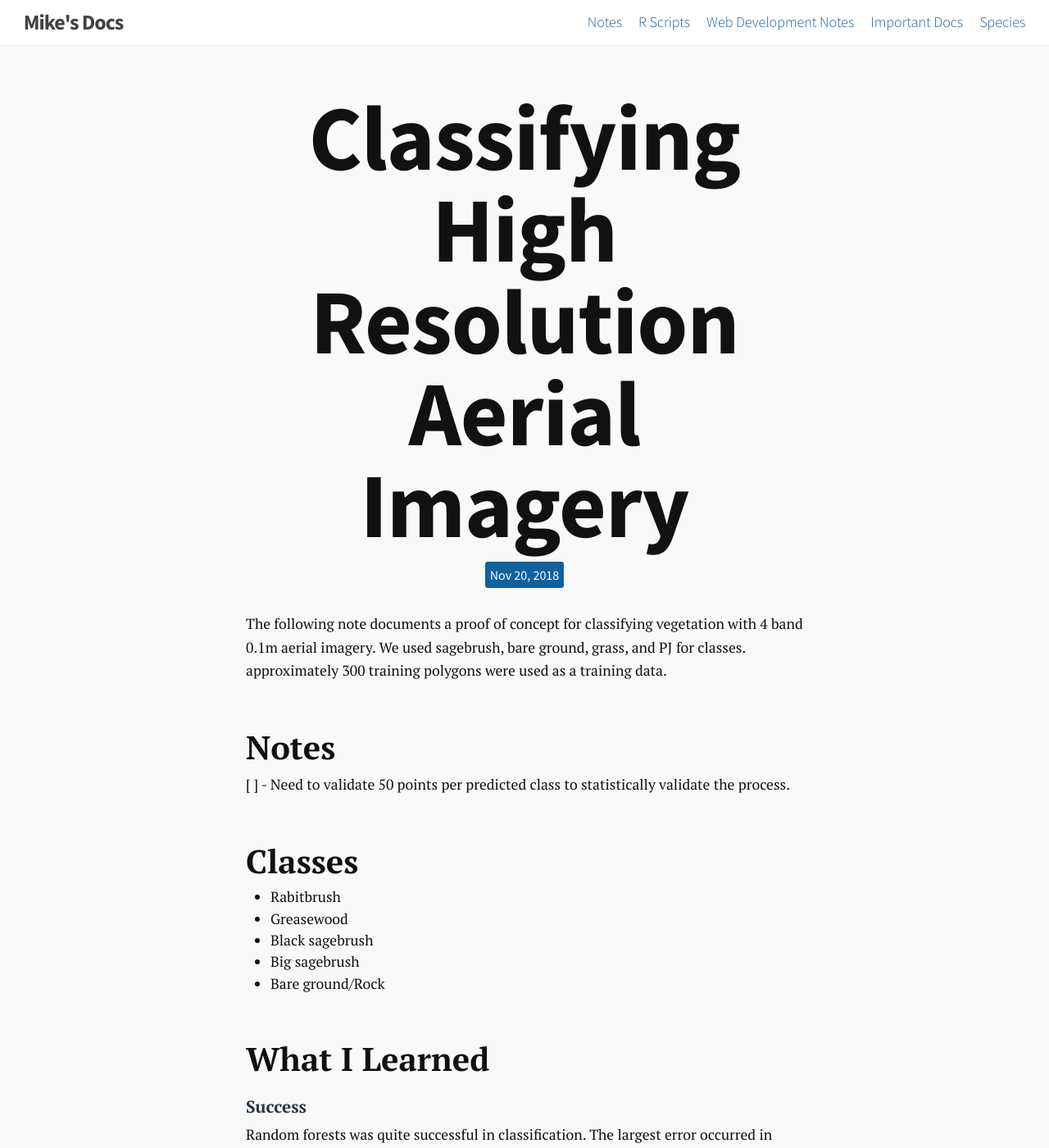
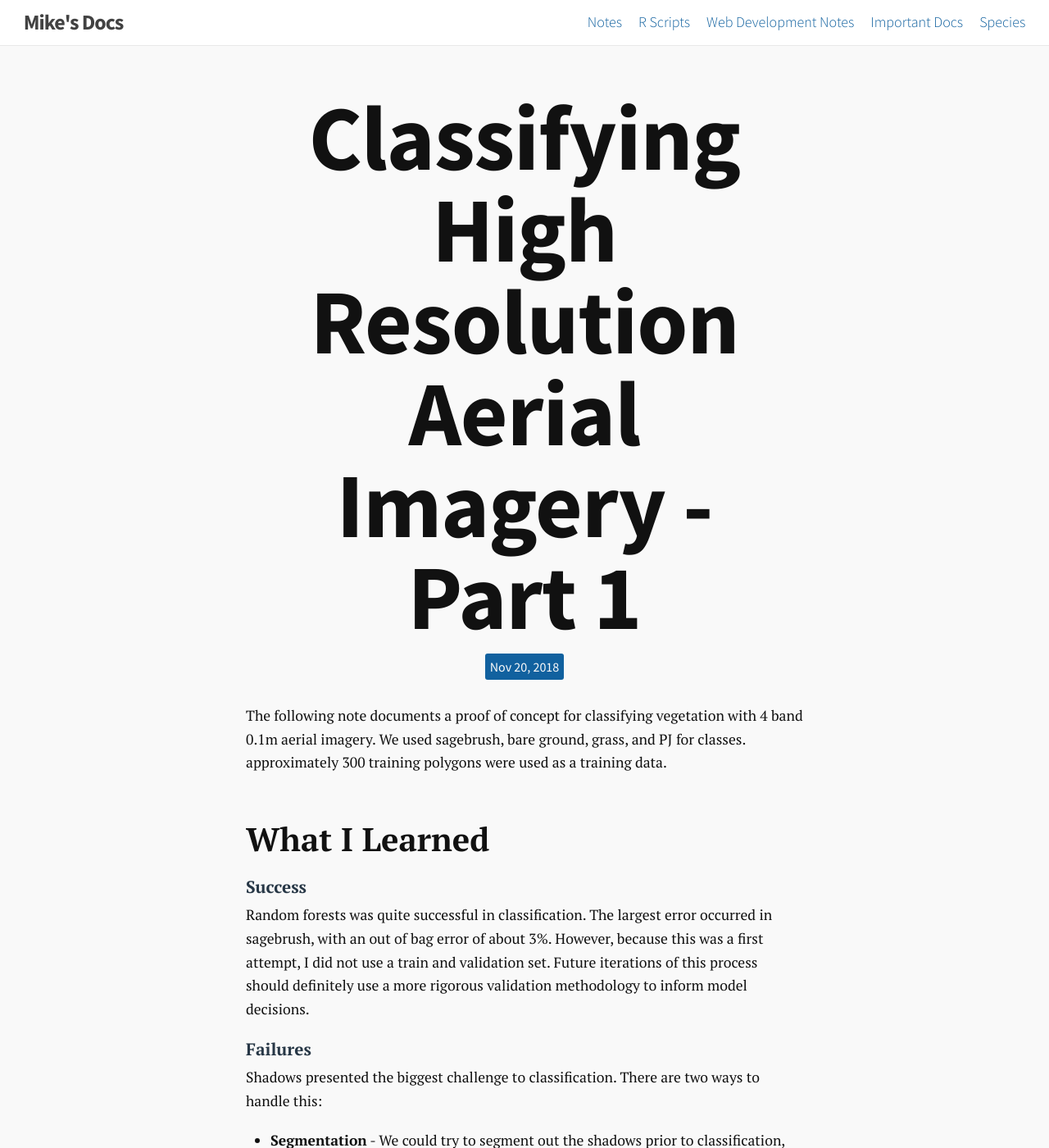
Before and after one commit to mschmidty/bio_notes, a Jekyll site: the page built from r/_posts/2018-11-20-classifying_high_res_aerial_images.md, in a window 1280 px wide and 1400 px high. Shown: the whole window at 82% size. Built offline with Jekyll 4.4.1, drawn with Linux system fonts in a browser that asks for light colours; some of the changed text lies outside the part shown.

Commit message:
altered title

```diff
--- a/r/_posts/2018-11-20-classifying_high_res_aerial_images.md
+++ b/r/_posts/2018-11-20-classifying_high_res_aerial_images.md
@@ -1,23 +1,11 @@
 ---
 layout: post
-title:  "Classifying High Resolution Aerial Imagery"
+title:  "Classifying High Resolution Aerial Imagery - Part 1"
 date:   2018-11-20 10:07:03 -0600
 categories: [ GIS, R, Remote Sensing ]
 ---
 
 The following note documents a proof of concept for classifying vegetation with 4 band 0.1m aerial imagery. We used sagebrush, bare ground, grass, and PJ for classes.  approximately 300 training polygons were used as a training data.
-
-## Notes
-[ ] - Need to validate 50 points per predicted class to statistically validate the process.
-
-## Classes
-* Rabitbrush
-* Greasewood
-* Black sagebrush
-* Big sagebrush
-* Bare ground/Rock
-
-
 
 ## What I Learned
 ### Success
```
Also changed, not shown: other parts of r/_posts/2018-11-20-classifying_high_res_aerial_images.md (+3 -0 lines).
